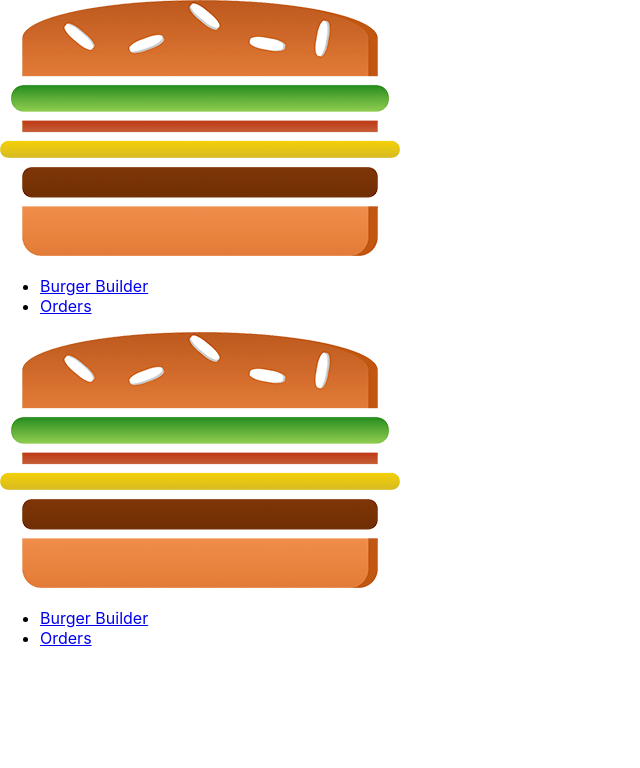
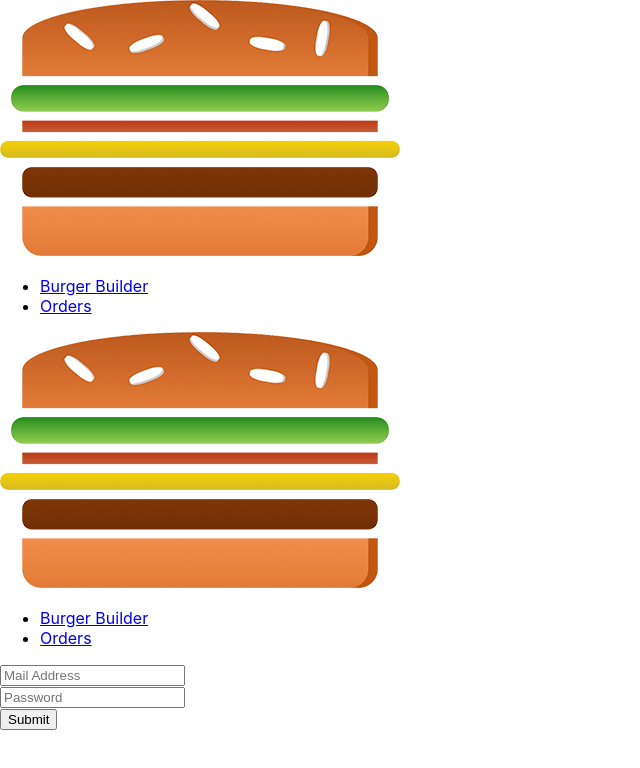
Before and after one commit to Mathew29/BurgerBuilder, a React app: page /auth in a window 1280 px wide. Shown: the top 768 px of the page, without its empty margins (0-640 px from the left). Built offline with nearby package versions, Linux system fonts and the light colour scheme.

Commit message:
add auth validation

```diff
--- a/src/App.js
+++ b/src/App.js
@@ -5,6 +5,7 @@
 import BurgerBuilder from "./containers/BurgerBuilder/BurgerBuilder";
 import Checkout from "./containers/Checkout/Checkout";
 import Orders from './containers/Orders/Orders';
+import Auth from "./containers/Auth/Auth";
 
 class App extends Component {
   render() {
@@ -15,6 +16,7 @@
             <Route exact path="/" component={BurgerBuilder} />
             <Route path="/checkout" component={Checkout} />
             <Route path="/orders" component={Orders} />
+            <Route path="/auth" component={Auth} />
           </Switch>
         </Layout>
       </div>
--- /dev/null
+++ b/src/containers/Auth/Auth.css
@@ -0,0 +1,19 @@
+.Auth {
+    margin: 20px auto;
+    width: 80%;
+    text-align: center;
+    box-shadow: 0 2px 3px #ccc;
+    border: 1px solid #eee;
+    padding: 10px;
+    box-sizing: border-box;
+}
+
+.Input {
+    display: block;
+}
+
+@media (min-width: 600px) {
+    .Auth {
+        width: 500px;
+    }
+}
--- /dev/null
+++ b/src/containers/Auth/Auth.js
@@ -0,0 +1,122 @@
+import React, { Component } from "react";
+
+import Input from "../../components/UI/Input/Input";
+import Button from "../../components/UI/Button/Button";
+import classes from "./Auth.css";
+
+class Auth extends Component {
+  state = {
+    controls: {
+      email: {
+        elementType: "input",
+        elementConfig: {
+          type: "email",
+          placeholder: "Mail Address",
+        },
+        value: "",
+        validation: {
+          required: true,
+          isEmail: true,
+        },
+        valid: false,
+        touched: false,
+      },
+      password: {
+        elementType: "input",
+        elementConfig: {
+          type: "password",
+          placeholder: "Password",
+        },
+        value: "",
+        validation: {
+          required: true,
+          minLength: 6,
+        },
+        valid: false,
+        touched: false,
+      },
+    },
+  };
+
+  checkValidity(value, rules) {
+    let isValid = true;
+
+    if (!rules) {
+      return true;
+    }
+
+    if (rules.required) {
+      // Will check to see if value with no whitespaces doesnt equal to a blank string then set isValid to a boolean
+      isValid = value.trim() !== "" && isValid;
+    }
+
+    if (rules.minLength) {
+      isValid = value.length >= rules.minLength && isValid;
+    }
+
+    if (rules.maxLength) {
+        isValid = value.length <= rules.maxLength && isValid;
+    }
+
+    if (rules.isEmail) {
+      const pattern = /[a-z0-9!#$%&'*+/=?^_`{|}~-]+(?:\.[a-z0-9!#$%&'*+/=?^_`{|}~-]+)*@(?:[a-z0-9](?:[a-z0-9-]*[a-z0-9])?\.)+[a-z0-9](?:[a-z0-9-]*[a-z0-9])?/;
+      isValid = pattern.test(value) && isValid;
+    }
+
+    if (rules.isNumeric) {
+      const pattern = /^\d+$/;
+      isValid = pattern.test(value) && isValid;
+    }
+
+    return isValid;
+  }
+
+  inputChangedHandler = (event, controlName) => {
+    const updatedControls = {
+      ...this.state.controls,
+      [controlName]: {
+        ...this.state.controls[controlName],
+        value: event.target.value,
+        valid: this.checkValidity(
+          event.target.value,
+          this.state.controls[controlName].validation
+        ),
+        touched: true,
+      },
+    };
+    this.setState({ controls: updatedControls });
+  };
+
+  render() {
+    const formElementsArray = [];
+    for (let key in this.state.controls) {
+      formElementsArray.push({
+        id: key,
+        config: this.state.controls[key],
+      });
+    }
+
+    const form = formElementsArray.map((formElement) => (
+      <Input
+        key={formElement.id}
+        elementType={formElement.config.elementType}
+        elementConfig={formElement.config.elementConfig}
+        value={formElement.config.value}
+        shouldValidate={formElement.config.validation}
+        invalid={!formElement.config.valid}
+        touched={formElement.config.touched}
+        changed={(event) => this.inputChangedHandler(event, formElement.id)}
+      />
+    ));
+    return (
+      <div className={classes.Auth}>
+        <form>
+          {form}
+          <Button btnType="Success"> Submit </Button>
+        </form>
+      </div>
+    );
+  }
+}
+
+export default Auth;
```
